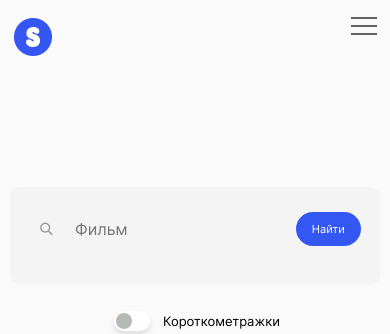
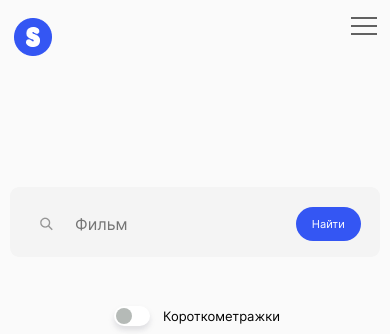
Before and after one commit to lizasilent/movies-explorer-frontend, a React (Create React App) app: page /saved-movies in a window 390 px wide. Shown: the top 334 px of the page. Built offline with nearby package versions, Linux system fonts and the light colour scheme.

Commit message:
revew fix

```diff
--- a/src/components/Header/Header.js
+++ b/src/components/Header/Header.js
@@ -29,7 +29,7 @@ function Header() {
           Аккаунт
         </Link>
         <Link to="/profile" className="header__link">
-          <img src={userLogo} alt="иконка" className="header__icon" />
+          <img src={userLogo} alt="иконка [хедера" className="header__icon" />
         </Link>
 
         <div className="header__hamburger-menu">
--- a/src/components/MoviesCard/MoviesCard.js
+++ b/src/components/MoviesCard/MoviesCard.js
@@ -6,7 +6,7 @@ function MoviesCard() {
   return (
     <>
       <li className="grid__item">
-        <img src={testpic} alt="" className="grid__image" />
+        <img src={testpic} alt="изображение фильма" className="grid__image" />
         <div className="grid__text-container">
           <div className="grid__name-block">
             <p className="grid__text">33 слова о дизайне</p>
@@ -19,7 +19,7 @@ function MoviesCard() {
         </div>
       </li>
       <li className="grid__item">
-        <img src={testpic} alt="" className="grid__image" />
+        <img src={testpic} alt="изображение фильма" className="grid__image" />
         <div className="grid__text-container">
           <div className="grid__name-block">
             <p className="grid__text">33 слова о дизайне</p>
@@ -32,7 +32,7 @@ function MoviesCard() {
         </div>
       </li>
       <li className="grid__item">
-        <img src={testpic} alt="" className="grid__image" />
+        <img src={testpic} alt="изображение фильма" className="grid__image" />
         <div className="grid__text-container">
           <div className="grid__name-block">
             <p className="grid__text">33 слова о дизайне</p>
@@ -45,7 +45,7 @@ function MoviesCard() {
         </div>
       </li>
       <li className="grid__item">
-        <img src={testpic} alt="" className="grid__image" />
+        <img src={testpic} alt="изображение фильма" className="grid__image" />
         <div className="grid__text-container">
           <div className="grid__name-block">
             <p className="grid__text">33 слова о дизайне</p>
--- a/src/components/NotFoundPage/NotFoundPage.js
+++ b/src/components/NotFoundPage/NotFoundPage.js
@@ -1,16 +1,19 @@
 import React from "react";
 import "./NotFoundPage.css";
+import { useParams, useHistory, Link } from 'react-router-dom';
 
 function NotFoundPage() {
+
+  const history = useHistory();
+
   return (
     <div>
       <div className="not-found-page">
         <p className="not-found-page__header"> 404 </p>
         <p className="not-found-page__text"> Страница не найдена</p>
-        <a href="#" className="not-found-page__link">
-          {" "}
-          Назад{" "}
-        </a>
+        <Link onClick={() => history.goBack()} className="not-found-page__link">
+          Назад
+        </Link>
       </div>
     </div>
   );
--- a/src/components/SearchForm/SearchForm.css
+++ b/src/components/SearchForm/SearchForm.css
@@ -15,6 +15,9 @@
   height: 72px;
   padding: 0 30px;
   margin-bottom: 69px;
+}
+.search__form:hover {
+  box-shadow: 5px 5px 10px rgba(57, 44, 238, 0.5);
 }
 .input {
   font-style: normal;
@@ -204,9 +207,9 @@
     position: relative;
     justify-content: space-between;
     flex-direction: column;
-    padding: 25px 19px 0 19px;
-    height: 72px;
-    margin-bottom: 0;
+    padding: 20px 19px 0 19px;
+    max-height: 50px;
+    margin: 0;
   }
   .search__button {
     width: 80px;
--- a/src/components/SearchForm/SearchForm.js
+++ b/src/components/SearchForm/SearchForm.js
@@ -13,6 +13,7 @@ function SearchForm() {
             placeholder="Фильм"
             type="search"
             className="search__input"
+            required
           />
           <button type="submit" className="search__button">
             Найти
```
